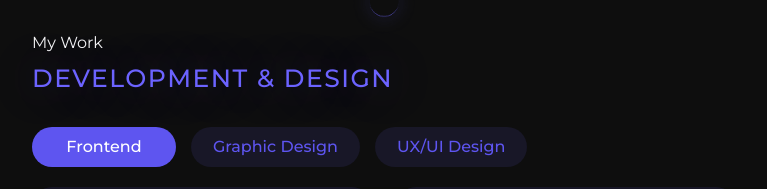
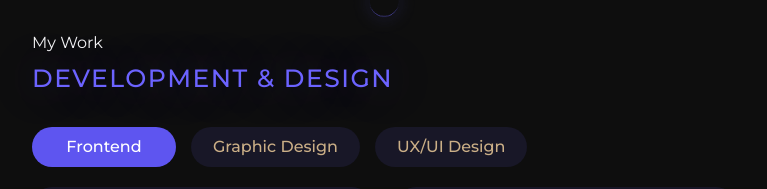
Before and after one commit to Natalia-Skoropad/portfolio-nataliia-skoropad, a React (Vite) app: page / in a window 1280 px wide. Shown: the part 1906-2095 px from the top of the page, without its empty margins (256-1023 px from the left). Built offline with nearby package versions, Linux system fonts and the light colour scheme.

Commit message:
refine styles

```diff
--- a/src/components/Button/Button.module.css
+++ b/src/components/Button/Button.module.css
@@ -22,7 +22,7 @@
 
 .tab {
   background: var(--color-btn-tab);
-  color: #5e55f0;
+  color: #cbaf87;
 }
 
 /* Tablet */
--- a/src/components/Slideshow/Slideshow.module.css
+++ b/src/components/Slideshow/Slideshow.module.css
@@ -21,7 +21,7 @@
   font-weight: var(--fw-regular);
   font-size: var(--fz-18);
   text-transform: capitalize;
-  color: #5e55f0;
+  color: #cbaf87;
 }
 
 .card {
```
